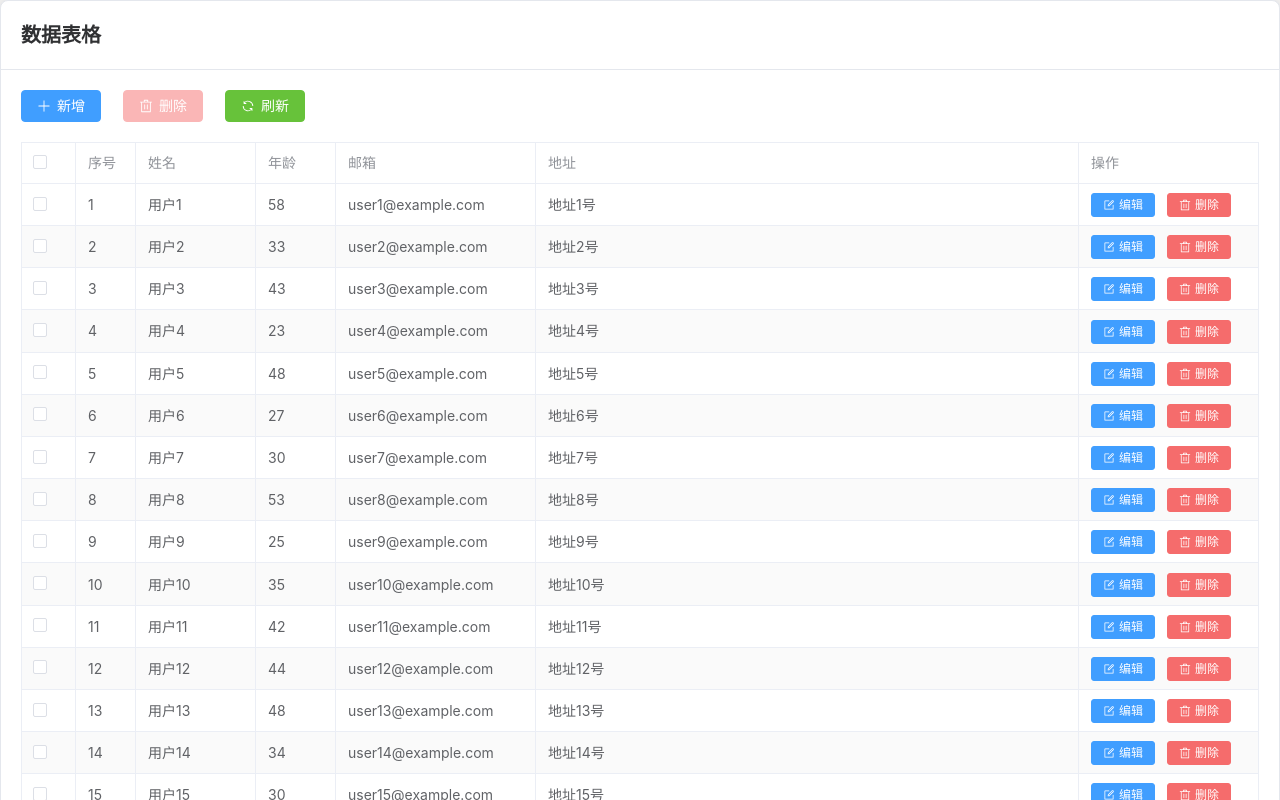
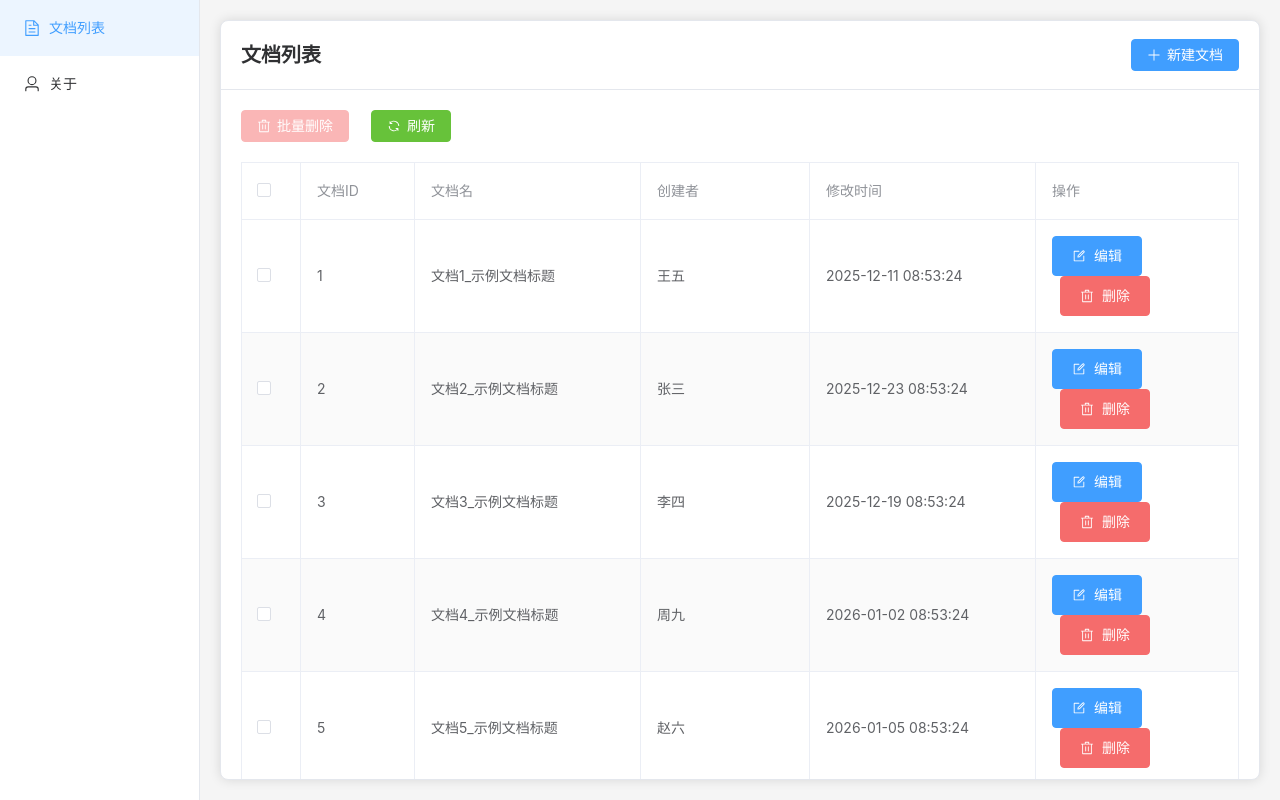
Before and after one commit to gcisadd/GongChiBigWork, a Vue app: page /table in a window 1280 px wide. Shown: the top 800 px of the page. Built offline with nearby package versions, Linux system fonts and the light colour scheme.

Commit message:
表格mock数据

```diff
--- a/src/views/TableView.vue
+++ b/src/views/TableView.vue
@@ -1,18 +1,42 @@
 <template>
   <div class="table-container">
+    <!-- 使用 Element Plus Container 布局组件 -->
+    <el-container class="layout-container">
+      <!-- 左侧导航栏区域 -->
+      <el-aside width="200px" class="aside-container">
+        <el-menu
+          :default-active="activeMenu"
+          class="aside-menu"
+          router
+          @select="handleMenuSelect"
+        >
+          <!-- 导航菜单项 -->
+          <el-menu-item index="/table">
+            <el-icon><Document /></el-icon>
+            <span>文档列表</span>
+          </el-menu-item>
+          <el-menu-item index="/about">
+            <el-icon><User /></el-icon>
+            <span>关于</span>
+          </el-menu-item>
+        </el-menu>
+      </el-aside>
+
+      <!-- 右侧主内容区域 -->
+      <el-main class="main-container">
     <!-- 表格页面标题 -->
     <el-card class="table-card" shadow="always">
       <template #header>
         <div class="card-header">
-          <h2>数据表格</h2>
+          <h2>文档列表</h2>
+          <el-button type="primary" :icon="Plus" @click="handleAdd">新建文档</el-button>
         </div>
       </template>
 
       <!-- 表格操作栏 -->
       <div class="table-toolbar">
-        <el-button type="primary" :icon="Plus" @click="handleAdd">新增</el-button>
         <el-button type="danger" :icon="Delete" :disabled="selectedRows.length === 0" @click="handleDelete">
-          删除
+          批量删除
         </el-button>
         <el-button type="success" :icon="Refresh" @click="handleRefresh">刷新</el-button>
       </div>
@@ -20,21 +44,40 @@
       <!-- 数据表格 -->
       <el-table
         :data="tableData"
+        class="document-table"
         style="width: 100%"
         border
         stripe
+        size="large"
         @selection-change="handleSelectionChange"
       >
-        <el-table-column type="selection" width="55" />
-        <el-table-column type="index" label="序号" width="60" />
-        <el-table-column prop="name" label="姓名" width="120" />
-        <el-table-column prop="age" label="年龄" width="80" />
-        <el-table-column prop="email" label="邮箱" width="200" />
-        <el-table-column prop="address" label="地址" />
-        <el-table-column label="操作" width="180" fixed="right">
+        <!-- 选择列：适当减小固定宽度，避免占用过多空间 -->
+        <el-table-column type="selection" width="60" />
+        <!-- 其余列使用 min-width，由表格自动按剩余空间等比拉伸，铺满整行 -->
+        <el-table-column prop="id" label="文档ID" min-width="100" />
+        <el-table-column prop="title" label="文档名" min-width="200" />
+        <el-table-column prop="creator" label="创建者" min-width="150" />
+        <el-table-column prop="modifiedTime" label="修改时间" min-width="200" />
+        <el-table-column label="操作" min-width="180" fixed="right">
           <template #default="scope">
-            <el-button type="primary" size="small" :icon="Edit" @click="handleEdit(scope.row)">编辑</el-button>
-            <el-button type="danger" size="small" :icon="Delete" @click="handleDeleteRow(scope.row)">删除</el-button>
+            <el-button
+              type="primary"
+              size="large"
+              :icon="Edit"
+              class="action-button"
+              @click="handleEdit(scope.row)"
+            >
+              编辑
+            </el-button>
+            <el-button
+              type="danger"
+              size="large"
+              :icon="Delete"
+              class="action-button"
+              @click="handleDeleteRow(scope.row)"
+            >
+              删除
+            </el-button>
           </template>
         </el-table-column>
       </el-table>
@@ -52,46 +95,52 @@
         />
       </div>
     </el-card>
+      </el-main>
+    </el-container>
   </div>
 </template>
 
 <script setup lang="ts">
-import { Delete, Edit, Plus, Refresh } from '@element-plus/icons-vue'
+import { Delete, Document, Edit, Plus, Refresh, User } from '@element-plus/icons-vue'
 import { ElMessage, ElMessageBox } from 'element-plus'
 import { onMounted, ref } from 'vue'
-
+import { useRoute } from 'vue-router'
 /**
- * 表格页面组件
+ * 文档列表页面组件
  *
- * 提供数据表格展示功能，包含数据列表、分页、新增、编辑、删除等操作
- * 使用 Element Plus 表格组件构建功能完善的数据管理界面
+ * 提供文档列表展示功能，包含文档列表、分页、新建、编辑、删除等操作
+ * 使用 Element Plus Container 组件构建左右布局，左侧为导航栏，右侧为文档列表内容区域
  *
  * @component
  */
 
 /**
- * 表格数据接口
+ * 文档数据接口
  *
- * @interface TableRow
- * @property {number} id - 数据ID
- * @property {string} name - 姓名
- * @property {number} age - 年龄
- * @property {string} email - 邮箱
- * @property {string} address - 地址
+ * @interface DocumentRow
+ * @property {number} id - 文档ID
+ * @property {string} title - 文档名
+ * @property {string} creator - 创建者
+ * @property {string} modifiedTime - 修改时间
  */
-interface TableRow {
+interface DocumentRow {
   id: number
-  name: string
-  age: number
-  email: string
-  address: string
+  title: string
+  creator: string
+  modifiedTime: string
 }
 
-// 表格数据
-const tableData = ref<TableRow[]>([])
+// 路由实例，用于获取当前路由路径
+const route = useRoute()
+
+// 当前激活的菜单项
+const activeMenu = ref('/table')
+
+// 文档列表数据
+const tableData = ref<DocumentRow[]>([])
 
 // 选中的行数据
-const selectedRows = ref<TableRow[]>([])
+const selectedRows = ref<DocumentRow[]>([])
 
 // 当前页码
 const currentPage = ref(1)
@@ -103,24 +152,47 @@ const pageSize = ref(10)
 const total = ref(0)
 
 /**
- * 初始化表格数据
+ * 格式化日期时间
+ *
+ * @input 日期对象
+ * @process 1. 将日期对象格式化为 YYYY-MM-DD HH:mm:ss 格式
+ * @output 格式化后的日期时间字符串
+ */
+const formatDateTime = (date: Date): string => {
+  const year = date.getFullYear()
+  const month = String(date.getMonth() + 1).padStart(2, '0')
+  const day = String(date.getDate()).padStart(2, '0')
+  const hours = String(date.getHours()).padStart(2, '0')
+  const minutes = String(date.getMinutes()).padStart(2, '0')
+  const seconds = String(date.getSeconds()).padStart(2, '0')
+  return `${year}-${month}-${day} ${hours}:${minutes}:${seconds}`
+}
+
+/**
+ * 初始化文档列表数据
  *
  * @input 组件挂载时触发
- * @process 1. 生成模拟数据
+ * @process 1. 生成模拟文档数据
  *          2. 设置数据总数
  *          3. 更新表格显示
- * @output 填充表格数据
+ * @output 填充文档列表数据
  */
 const initTableData = () => {
-  // 模拟数据生成
-  const mockData: TableRow[] = []
+  // 模拟文档数据生成
+  const mockData: DocumentRow[] = []
+  const creators = ['张三', '李四', '王五', '赵六', '钱七', '孙八', '周九', '吴十']
+
   for (let i = 1; i <= 50; i++) {
+    // 生成随机的修改时间（最近30天内）
+    const now = new Date()
+    const daysAgo = Math.floor(Math.random() * 30)
+    const modifiedDate = new Date(now.getTime() - daysAgo * 24 * 60 * 60 * 1000)
+
     mockData.push({
       id: i,
-      name: `用户${i}`,
-      age: 20 + Math.floor(Math.random() * 40),
-      email: `user${i}@example.com`,
-      address: `地址${i}号`,
+      title: `文档${i}_示例文档标题`,
+      creator: creators[Math.floor(Math.random() * creators.length)] || '未知',
+      modifiedTime: formatDateTime(modifiedDate),
     })
   }
   tableData.value = mockData
@@ -135,38 +207,38 @@ const initTableData = () => {
  *          2. 更新选中行数组
  * @output 更新 selectedRows 数组
  */
-const handleSelectionChange = (selection: TableRow[]) => {
+const handleSelectionChange = (selection: DocumentRow[]) => {
   selectedRows.value = selection
 }
 
 /**
- * 处理新增操作
+ * 处理新建文档操作
  *
- * @input 用户点击新增按钮
+ * @input 用户点击新建文档按钮
  * @process 1. 显示提示信息
- *          2. 后续可打开新增对话框
+ *          2. 后续可打开新建文档对话框或跳转到编辑器
  * @output 显示提示消息
  */
 const handleAdd = () => {
-  ElMessage.info('新增功能待实现')
-  // 后续可以打开新增对话框
+  ElMessage.info('新建文档功能待实现，后续将跳转到文本编辑器')
+  // 后续可以打开新建文档对话框或跳转到编辑器
   // dialogVisible.value = true
+  // 或 router.push('/editor')
 }
 
 /**
- * 处理编辑操作
+ * 处理编辑文档操作
  *
  * @input 用户点击编辑按钮
- * @process 1. 获取当前行数据
+ * @process 1. 获取当前文档数据
  *          2. 显示提示信息
- *          3. 后续可打开编辑对话框
+ *          3. 后续可跳转到文本编辑器编辑该文档（跳转功能暂不实现）
  * @output 显示提示消息
  */
-const handleEdit = (row: TableRow) => {
-  ElMessage.info(`编辑用户：${row.name}`)
-  // 后续可以打开编辑对话框
-  // editDialogVisible.value = true
-  // editForm.value = { ...row }
+const handleEdit = (row: DocumentRow) => {
+  ElMessage.info(`编辑文档：${row.title}（跳转功能待实现）`)
+  // 后续可以跳转到文本编辑器编辑该文档
+  // router.push(`/editor/${row.id}`)
 }
 
 /**
@@ -174,13 +246,13 @@ const handleEdit = (row: TableRow) => {
  *
  * @input 用户点击删除按钮
  * @process 1. 确认删除操作
- *          2. 从表格数据中移除该行
+ *          2. 从文档列表中移除该文档
  *          3. 更新数据总数
- * @output 更新表格数据，显示成功消息
+ * @output 更新文档列表数据，显示成功消息
  */
-const handleDeleteRow = async (row: TableRow) => {
+const handleDeleteRow = async (row: DocumentRow) => {
   try {
-    await ElMessageBox.confirm(`确定要删除用户 "${row.name}" 吗？`, '提示', {
+    await ElMessageBox.confirm(`确定要删除文档 "${row.title}" 吗？`, '提示', {
       confirmButtonText: '确定',
       cancelButtonText: '取消',
       type: 'warning',
@@ -202,18 +274,18 @@ const handleDeleteRow = async (row: TableRow) => {
  *
  * @input 用户点击批量删除按钮
  * @process 1. 确认删除操作
- *          2. 从表格数据中移除选中的行
+ *          2. 从文档列表中移除选中的文档
  *          3. 更新数据总数
- * @output 更新表格数据，显示成功消息
+ * @output 更新文档列表数据，显示成功消息
  */
 const handleDelete = async () => {
   if (selectedRows.value.length === 0) {
-    ElMessage.warning('请选择要删除的数据')
+    ElMessage.warning('请选择要删除的文档')
     return
   }
 
   try {
-    await ElMessageBox.confirm(`确定要删除选中的 ${selectedRows.value.length} 条数据吗？`, '提示', {
+    await ElMessageBox.confirm(`确定要删除选中的 ${selectedRows.value.length} 个文档吗？`, '提示', {
       confirmButtonText: '确定',
       cancelButtonText: '取消',
       type: 'warning',
@@ -233,9 +305,9 @@ const handleDelete = async () => {
  * 处理刷新操作
  *
  * @input 用户点击刷新按钮
- * @process 1. 重新初始化表格数据
+ * @process 1. 重新初始化文档列表数据
  *          2. 重置分页信息
- * @output 刷新表格数据
+ * @output 刷新文档列表数据
  */
 const handleRefresh = () => {
   initTableData()
@@ -273,13 +345,28 @@ const handleCurrentChange = (page: number) => {
 }
 
 /**
+ * 处理菜单选择
+ *
+ * @input 用户点击导航菜单项
+ * @process 1. 更新当前激活的菜单项
+ *          2. 菜单路由跳转由 el-menu 的 router 属性自动处理
+ * @output 更新激活菜单状态
+ */
+const handleMenuSelect = (index: string) => {
+  activeMenu.value = index
+}
+
+/**
  * 组件挂载时初始化数据
  *
  * @input 组件挂载完成
- * @process 调用初始化表格数据函数
- * @output 填充表格数据
+ * @process 1. 设置当前激活的菜单项为当前路由路径
+ *          2. 调用初始化表格数据函数
+ * @output 填充表格数据，设置菜单激活状态
  */
 onMounted(() => {
+  // 根据当前路由设置激活的菜单项
+  activeMenu.value = route.path
   initTableData()
 })
 </script>
@@ -288,16 +375,47 @@ onMounted(() => {
 /* 表格容器样式 - 全屏显示 */
 .table-container {
   width: 100vw;
-  height: 100%;
+  height: 100vh;
   background-color: #f5f5f5;
   box-sizing: border-box;
   margin: 0;
-  overflow: auto;
+  padding: 0;
+  overflow: hidden;
+}
+
+/* 布局容器样式 */
+.layout-container {
+  width: 100%;
+  height: 100%;
+}
+
+/* 左侧导航栏容器样式 */
+.aside-container {
+  background-color: #ffffff;
+  border-right: 1px solid #e4e7ed;
+  overflow-y: auto;
+}
+
+/* 左侧导航菜单样式 */
+.aside-menu {
+  border-right: none;
+  height: 100%;
+}
+
+/* 右侧主内容区域样式 */
+.main-container {
+  background-color: #f5f5f5;
+  padding: 20px;
+  overflow-y: auto;
+  box-sizing: border-box;
 }
 
 /* 表格卡片样式 */
 .table-card {
   border-radius: 8px;
+  height: 100%;
+  display: flex;
+  flex-direction: column;
 }
 
 /* 卡片头部样式 */
@@ -328,18 +446,15 @@ onMounted(() => {
   justify-content: flex-end;
 }
 
-/* 响应式设计 - 移动端适配 */
-@media (max-width: 768px) {
-  .table-container {
-    padding: 10px;
-  }
+/* 表格行高度与单元格内边距：让每一行看起来更高、更舒适 */
+.document-table :deep(.el-table__cell) {
+  padding-top: 16px;
+  padding-bottom: 16px;
+}
 
-  .table-toolbar {
-    flex-wrap: wrap;
-  }
+/* 操作列按钮样式：增大按钮之间间距，方便点击 */
+.action-button + .action-button {
+  margin-left: 8px;
+}
 
-  .pagination-container {
-    justify-content: center;
-  }
-}
 </style>
```
Also changed, not shown: 1 other file (tests, documents, lock files or other folders).
